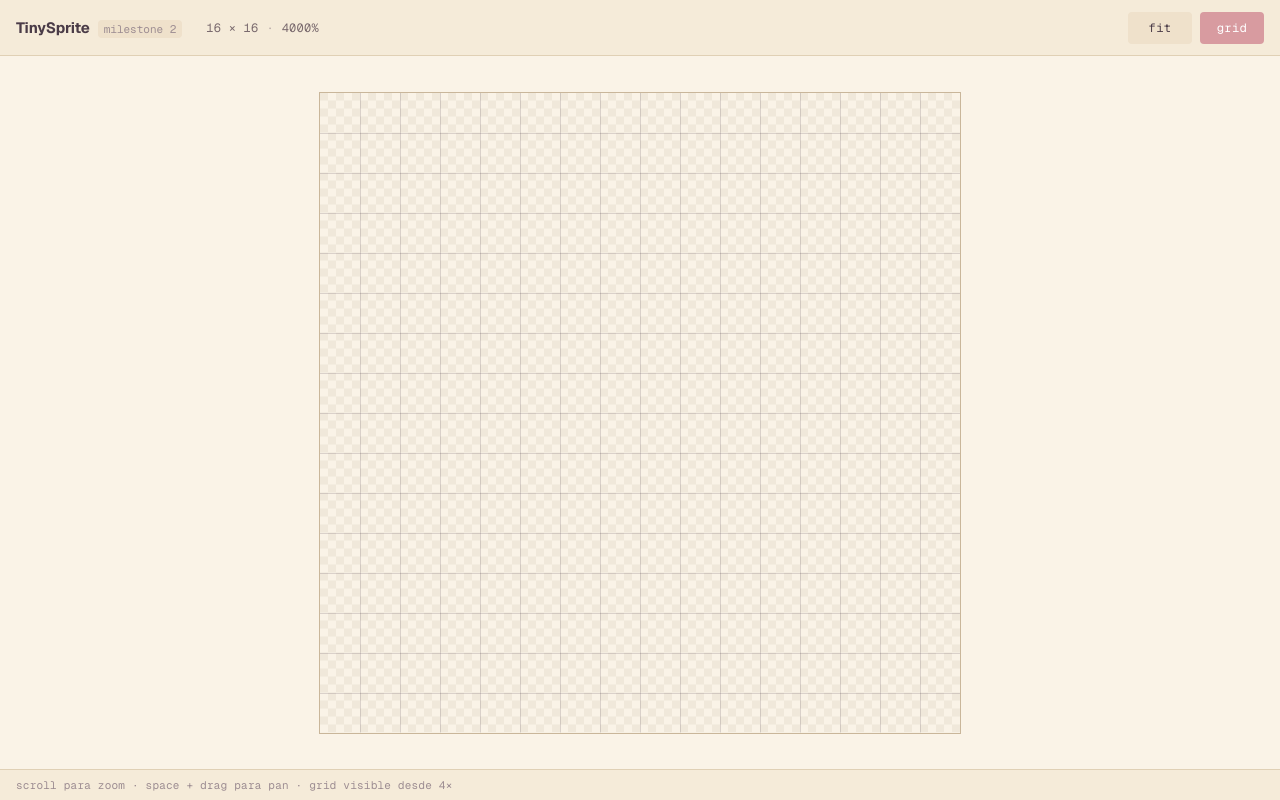
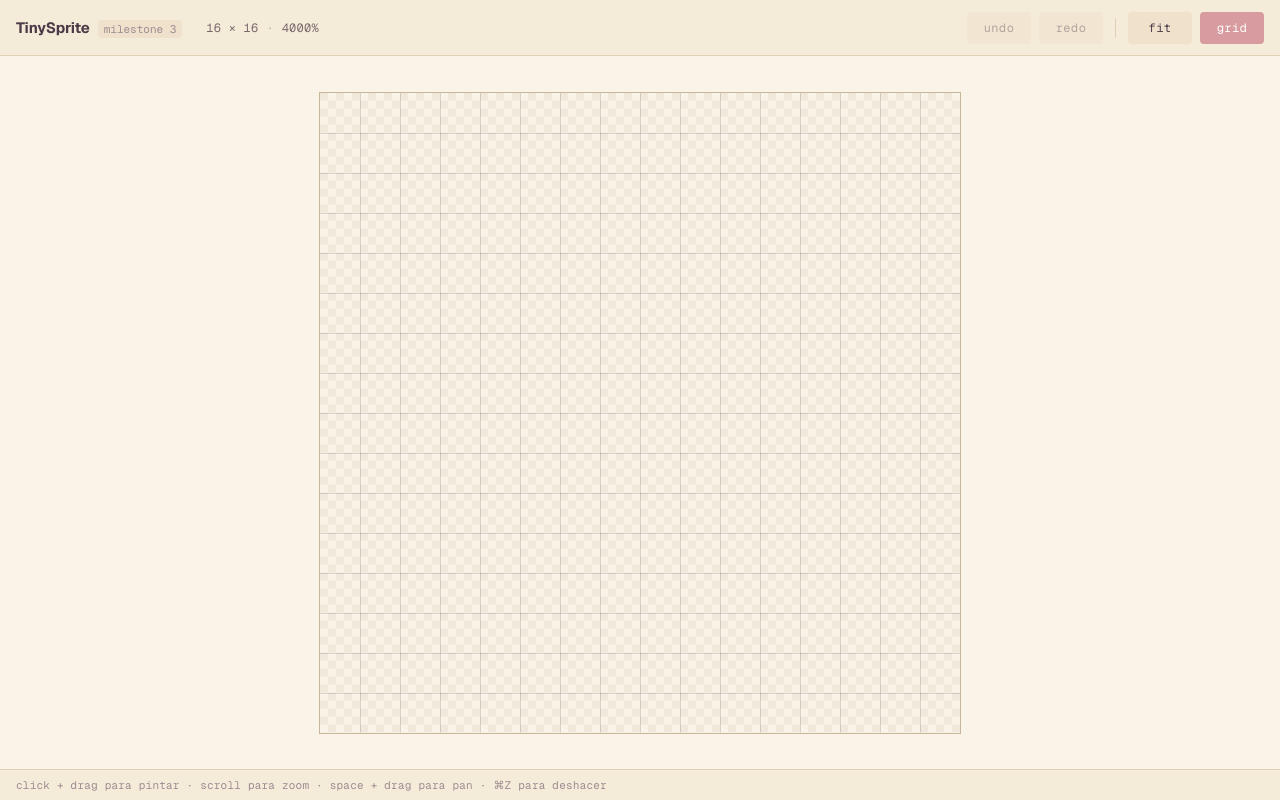
Before and after one commit to SebastianMaciel/tinysprite, a Next.js app: page / in a window 1280 px wide. Built offline with nearby package versions, Linux system fonts and the light colour scheme.

Commit message:
feat: brush + undo/redo con store zustand y hotkeys mod+z

```diff
--- a/package.json
+++ b/package.json
@@ -1,6 +1,6 @@
 {
   "name": "tinysprite",
-  "version": "0.3.0",
+  "version": "0.4.0",
   "private": true,
   "scripts": {
     "dev": "next dev",
@@ -13,7 +13,8 @@
   "dependencies": {
     "next": "16.2.9",
     "react": "19.2.4",
-    "react-dom": "19.2.4"
+    "react-dom": "19.2.4",
+    "zustand": "^5.0.14"
   },
   "devDependencies": {
     "@types/node": "^20",
--- a/src/components/editor/Editor.tsx
+++ b/src/components/editor/Editor.tsx
@@ -1,7 +1,7 @@
 "use client";
 
 import { useCallback, useMemo, useState } from "react";
-import { createSprite } from "@/lib/sprite/create";
+import { useEditorStore, selectCanUndo, selectCanRedo } from "@/stores/editor";
 import { useCanvasView } from "@/hooks/useCanvasView";
 import { useHotkeys } from "@/hooks/useHotkeys";
 import { Toolbar } from "./Toolbar";
@@ -10,9 +10,20 @@ import styles from "./Editor.module.css";
 
 const HOTKEY_FIT = "f";
 const HOTKEY_GRID = "g";
+const HOTKEY_UNDO = "mod+z";
+const HOTKEY_REDO = "mod+shift+z";
 
 export function Editor() {
-  const sprite = useMemo(() => createSprite(16, 16, "scratch"), []);
+  const sprite = useEditorStore((s) => s.sprite);
+  const beginStroke = useEditorStore((s) => s.beginStroke);
+  const endStroke = useEditorStore((s) => s.endStroke);
+  const paintAt = useEditorStore((s) => s.paintAt);
+  const paintFromTo = useEditorStore((s) => s.paintFromTo);
+  const undo = useEditorStore((s) => s.undo);
+  const redo = useEditorStore((s) => s.redo);
+  const canUndo = useEditorStore(selectCanUndo);
+  const canRedo = useEditorStore(selectCanRedo);
+
   const [showGrid, setShowGrid] = useState(true);
 
   const {
@@ -29,12 +40,29 @@ export function Editor() {
 
   const toggleGrid = useCallback(() => setShowGrid((v) => !v), []);
 
+  const handlePaintStart = useCallback(
+    (x: number, y: number) => {
+      beginStroke();
+      paintAt(x, y);
+    },
+    [beginStroke, paintAt],
+  );
+
+  const handlePaintMove = useCallback(
+    (fromX: number, fromY: number, toX: number, toY: number) => {
+      paintFromTo(fromX, fromY, toX, toY);
+    },
+    [paintFromTo],
+  );
+
   const hotkeys = useMemo(
     () => ({
       [HOTKEY_FIT]: resetView,
       [HOTKEY_GRID]: toggleGrid,
+      [HOTKEY_UNDO]: undo,
+      [HOTKEY_REDO]: redo,
     }),
-    [resetView, toggleGrid],
+    [resetView, toggleGrid, undo, redo],
   );
   useHotkeys(hotkeys);
 
@@ -48,8 +76,14 @@ export function Editor() {
         isPanMode={isSpaceDown && canPan}
         fitHotkey={HOTKEY_FIT}
         gridHotkey={HOTKEY_GRID}
+        undoHotkey={HOTKEY_UNDO}
+        redoHotkey={HOTKEY_REDO}
+        canUndo={canUndo}
+        canRedo={canRedo}
         onToggleGrid={toggleGrid}
         onResetView={resetView}
+        onUndo={undo}
+        onRedo={redo}
       />
       <main className={styles.stage} ref={containerRef}>
         <SpriteCanvas
@@ -62,10 +96,13 @@ export function Editor() {
           canPan={canPan}
           onWheel={zoomAtCursor}
           onPan={panBy}
+          onPaintStart={handlePaintStart}
+          onPaintMove={handlePaintMove}
+          onPaintEnd={endStroke}
         />
       </main>
       <footer className={styles.hint}>
-        scroll para zoom · space + drag para pan · grid visible desde 4×
+        click + drag para pintar · scroll para zoom · space + drag para pan · ⌘Z para deshacer
       </footer>
     </div>
   );
--- a/src/components/editor/Toolbar.module.css
+++ b/src/components/editor/Toolbar.module.css
@@ -55,8 +55,16 @@
 
 .actions {
   display: flex;
+  align-items: center;
   gap: var(--space-2);
   margin-left: auto;
+}
+
+.actionsDivider {
+  width: 1px;
+  height: 20px;
+  background: var(--border);
+  margin: 0 var(--space-1);
 }
 
 .button {
@@ -82,6 +90,15 @@
 .button:focus-visible {
   outline: 2px solid var(--accent);
   outline-offset: 2px;
+}
+
+.button:disabled {
+  opacity: 0.4;
+  cursor: not-allowed;
+}
+
+.button:disabled:hover {
+  background: var(--surface-alt);
 }
 
 .buttonOn {
--- a/src/components/editor/Toolbar.tsx
+++ b/src/components/editor/Toolbar.tsx
@@ -11,23 +11,38 @@ interface Props {
   isPanMode: boolean;
   fitHotkey: string;
   gridHotkey: string;
+  undoHotkey: string;
+  redoHotkey: string;
+  canUndo: boolean;
+  canRedo: boolean;
   onToggleGrid: () => void;
   onResetView: () => void;
+  onUndo: () => void;
+  onRedo: () => void;
 }
 
 interface ToolButtonProps {
   label: string;
   hotkey: string;
   pressed?: boolean;
+  disabled?: boolean;
   onClick: () => void;
   title: string;
 }
 
-function ToolButton({ label, hotkey, pressed, onClick, title }: ToolButtonProps) {
+function ToolButton({
+  label,
+  hotkey,
+  pressed,
+  disabled,
+  onClick,
+  title,
+}: ToolButtonProps) {
   return (
     <button
       type="button"
       onClick={onClick}
+      disabled={disabled}
       className={`${styles.button} ${pressed ? styles.buttonOn : ""}`}
       aria-pressed={pressed}
       aria-label={title}
@@ -52,14 +67,20 @@ export function Toolbar({
   isPanMode,
   fitHotkey,
   gridHotkey,
+  undoHotkey,
+  redoHotkey,
+  canUndo,
+  canRedo,
   onToggleGrid,
   onResetView,
+  onUndo,
+  onRedo,
 }: Props) {
   return (
     <header className={styles.toolbar}>
       <div className={styles.brand}>
         <span className={styles.brandName}>TinySprite</span>
-        <span className={styles.brandTag}>milestone 2</span>
+        <span className={styles.brandTag}>milestone 3</span>
       </div>
       <div className={styles.meta}>
         <span className={styles.size}>
@@ -72,6 +93,21 @@ export function Toolbar({
         )}
       </div>
       <div className={styles.actions}>
+        <ToolButton
+          label="undo"
+          hotkey={undoHotkey}
+          disabled={!canUndo}
+          onClick={onUndo}
+          title="Deshacer último trazo"
+        />
+        <ToolButton
+          label="redo"
+          hotkey={redoHotkey}
+          disabled={!canRedo}
+          onClick={onRedo}
+          title="Rehacer trazo"
+        />
+        <span className={styles.actionsDivider} aria-hidden="true" />
         <ToolButton
           label="fit"
           hotkey={fitHotkey}
--- /dev/null
+++ b/src/lib/sprite/draw.ts
@@ -0,0 +1,54 @@
+import type { Color } from "@/types/sprite";
+
+export function paintPixel(
+  pixels: Uint32Array,
+  width: number,
+  height: number,
+  x: number,
+  y: number,
+  color: Color,
+): boolean {
+  if (x < 0 || y < 0 || x >= width || y >= height) return false;
+  const idx = y * width + x;
+  if (pixels[idx] === color) return false;
+  pixels[idx] = color;
+  return true;
+}
+
+/**
+ * Bresenham line. Paints every pixel between (x0,y0) and (x1,y1) inclusive.
+ * Returns true if any pixel actually changed.
+ */
+export function paintLine(
+  pixels: Uint32Array,
+  width: number,
+  height: number,
+  x0: number,
+  y0: number,
+  x1: number,
+  y1: number,
+  color: Color,
+): boolean {
+  let changed = false;
+  let x = x0;
+  let y = y0;
+  const dx = Math.abs(x1 - x0);
+  const dy = -Math.abs(y1 - y0);
+  const sx = x0 < x1 ? 1 : -1;
+  const sy = y0 < y1 ? 1 : -1;
+  let err = dx + dy;
+  while (true) {
+    if (paintPixel(pixels, width, height, x, y, color)) changed = true;
+    if (x === x1 && y === y1) break;
+    const e2 = 2 * err;
+    if (e2 >= dy) {
+      err += dy;
+      x += sx;
+    }
+    if (e2 <= dx) {
+      err += dx;
+      y += sy;
+    }
+  }
+  return changed;
+}
--- /dev/null
+++ b/src/lib/sprite/palettes.ts
@@ -0,0 +1,50 @@
+import type { Color } from "@/types/sprite";
+import { hexToColor } from "./color";
+
+export interface NamedPalette {
+  id: string;
+  name: string;
+  colors: Color[];
+}
+
+const COZY: NamedPalette = {
+  id: "cozy",
+  name: "cozy",
+  colors: [
+    hexToColor("#4a3b47"),
+    hexToColor("#7a6a6e"),
+    hexToColor("#d89ba0"),
+    hexToColor("#8eaa7f"),
+    hexToColor("#d8a888"),
+    hexToColor("#a890c8"),
+    hexToColor("#faf3e7"),
+    hexToColor("#ffffff"),
+  ],
+};
+
+const PICO_8: NamedPalette = {
+  id: "pico-8",
+  name: "pico-8",
+  colors: [
+    hexToColor("#000000"),
+    hexToColor("#1d2b53"),
+    hexToColor("#7e2553"),
+    hexToColor("#008751"),
+    hexToColor("#ab5236"),
+    hexToColor("#5f574f"),
+    hexToColor("#c2c3c7"),
+    hexToColor("#fff1e8"),
+    hexToColor("#ff004d"),
+    hexToColor("#ffa300"),
+    hexToColor("#ffec27"),
+    hexToColor("#00e436"),
+    hexToColor("#29adff"),
+    hexToColor("#83769c"),
+    hexToColor("#ff77a8"),
+    hexToColor("#ffccaa"),
+  ],
+};
+
+export const DEFAULT_PALETTES: NamedPalette[] = [COZY, PICO_8];
+
+export const DEFAULT_ACTIVE_COLOR: Color = COZY.colors[2];
--- /dev/null
+++ b/src/stores/editor.ts
@@ -0,0 +1,126 @@
+"use client";
+
+import { create } from "zustand";
+import type { Color, Sprite } from "@/types/sprite";
+import { activeFrame, createSprite } from "@/lib/sprite/create";
+import {
+  paintPixel as drawPixel,
+  paintLine as drawLine,
+} from "@/lib/sprite/draw";
+import {
+  DEFAULT_ACTIVE_COLOR,
+  DEFAULT_PALETTES,
+  type NamedPalette,
+} from "@/lib/sprite/palettes";
+
+const HISTORY_LIMIT = 100;
+
+export interface EditorState {
+  sprite: Sprite;
+  palettes: NamedPalette[];
+  customColors: Color[];
+  activeColor: Color;
+  history: Uint32Array[];
+  historyIndex: number;
+  strokeActive: boolean;
+  strokeDirty: boolean;
+
+  setActiveColor: (c: Color) => void;
+  addCustomColor: (c: Color) => void;
+  beginStroke: () => void;
+  endStroke: () => void;
+  paintAt: (x: number, y: number) => void;
+  paintFromTo: (x0: number, y0: number, x1: number, y1: number) => void;
+  undo: () => void;
+  redo: () => void;
+}
+
+function initialState() {
+  const sprite = createSprite(16, 16, "scratch");
+  const initialPixels = new Uint32Array(activeFrame(sprite).layers[0].pixels);
+  return {
+    sprite,
+    palettes: DEFAULT_PALETTES,
+    customColors: [] as Color[],
+    activeColor: DEFAULT_ACTIVE_COLOR,
+    history: [initialPixels],
+    historyIndex: 0,
+    strokeActive: false,
+    strokeDirty: false,
+  };
+}
+
+export const useEditorStore = create<EditorState>((set) => ({
+  ...initialState(),
+
+  setActiveColor: (c) => set({ activeColor: c }),
+
+  addCustomColor: (c) =>
+    set((s) =>
+      s.customColors.includes(c)
+        ? { activeColor: c }
+        : { customColors: [...s.customColors, c], activeColor: c },
+    ),
+
+  beginStroke: () => set({ strokeActive: true, strokeDirty: false }),
+
+  endStroke: () =>
+    set((s) => {
+      if (!s.strokeActive) return {};
+      if (!s.strokeDirty) return { strokeActive: false };
+      const layer = activeFrame(s.sprite).layers[0];
+      const snap = new Uint32Array(layer.pixels);
+      const head = s.history.slice(0, s.historyIndex + 1);
+      const next = [...head, snap];
+      const capped =
+        next.length > HISTORY_LIMIT ? next.slice(-HISTORY_LIMIT) : next;
+      return {
+        history: capped,
+        historyIndex: capped.length - 1,
+        strokeActive: false,
+        strokeDirty: false,
+      };
+    }),
+
+  paintAt: (x, y) =>
+    set((s) => {
+      const layer = activeFrame(s.sprite).layers[0];
+      if (!drawPixel(layer.pixels, s.sprite.width, s.sprite.height, x, y, s.activeColor)) {
+        return {};
+      }
+      return { sprite: { ...s.sprite }, strokeDirty: true };
+    }),
+
+  paintFromTo: (x0, y0, x1, y1) =>
+    set((s) => {
+      const layer = activeFrame(s.sprite).layers[0];
+      if (
+        !drawLine(layer.pixels, s.sprite.width, s.sprite.height, x0, y0, x1, y1, s.activeColor)
+      ) {
+        return {};
+      }
+      return { sprite: { ...s.sprite }, strokeDirty: true };
+    }),
+
+  undo: () =>
+    set((s) => {
+      if (s.strokeActive || s.historyIndex <= 0) return {};
+      const idx = s.historyIndex - 1;
+      const layer = activeFrame(s.sprite).layers[0];
+      layer.pixels.set(s.history[idx]);
+      return { historyIndex: idx, sprite: { ...s.sprite } };
+    }),
+
+  redo: () =>
+    set((s) => {
+      if (s.strokeActive || s.historyIndex >= s.history.length - 1) return {};
+      const idx = s.historyIndex + 1;
+      const layer = activeFrame(s.sprite).layers[0];
+      layer.pixels.set(s.history[idx]);
+      return { historyIndex: idx, sprite: { ...s.sprite } };
+    }),
+}));
+
+export const selectCanUndo = (s: EditorState) => s.historyIndex > 0;
+export const selectCanRedo = (s: EditorState) =>
+  s.historyIndex < s.history.length - 1;
```
Also changed, not shown: src/components/editor/SpriteCanvas.tsx (+92 -15 lines), 1 other file (tests, documents, lock files or other folders).
